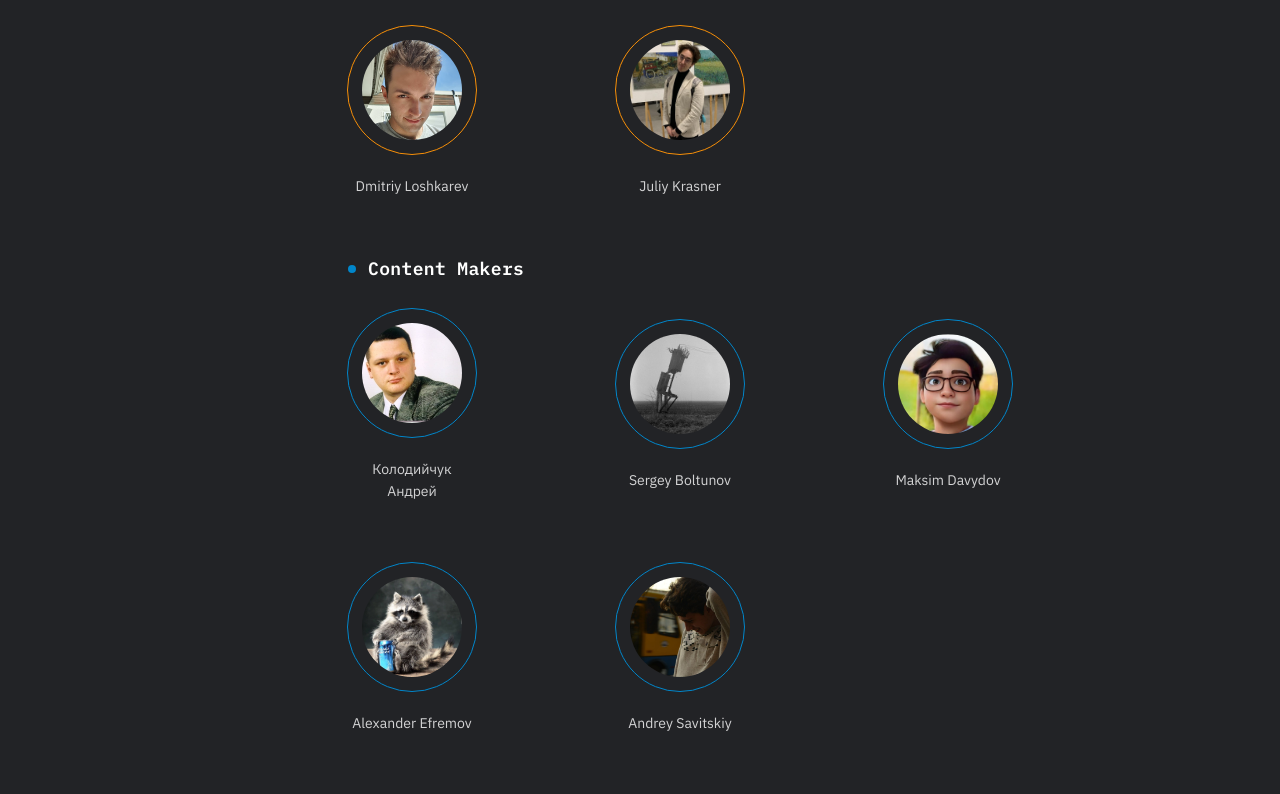
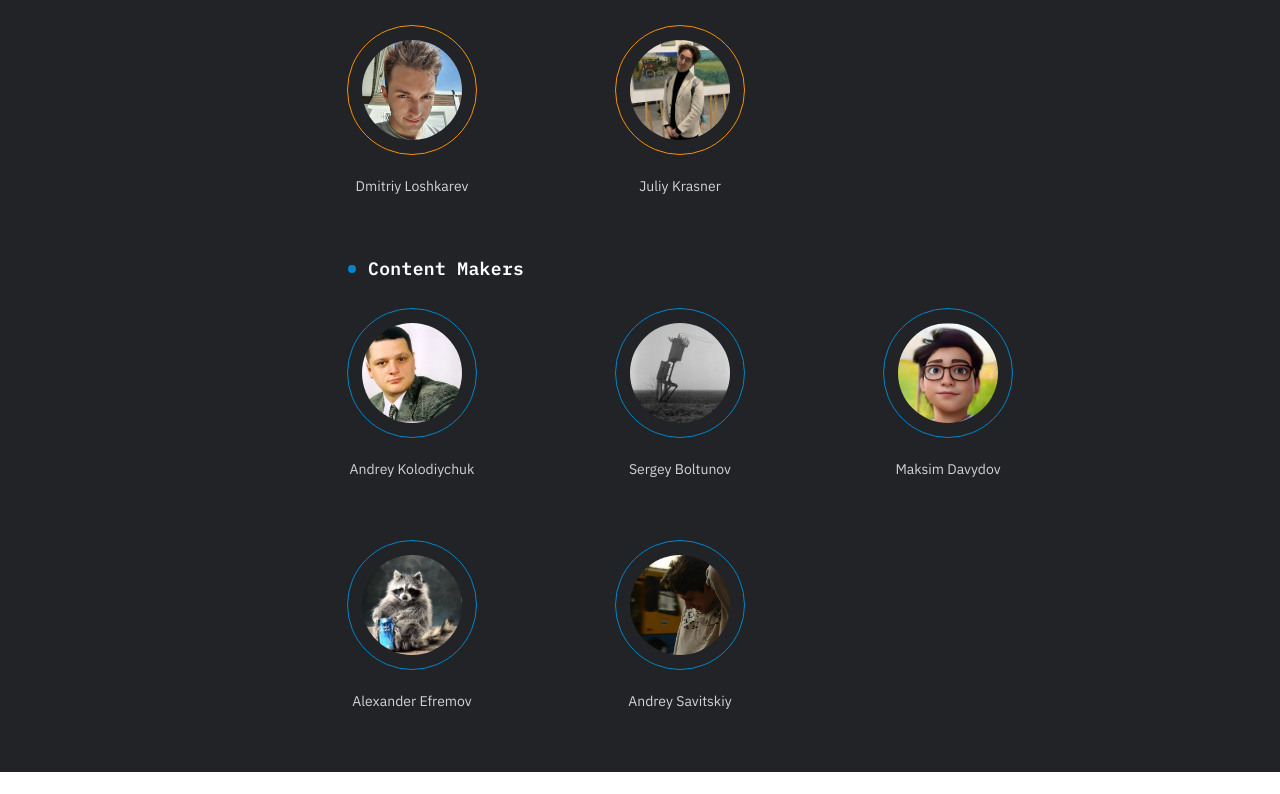
Before and after one commit to A6pAkal7a6pA/avg, a plain HTML site: page index.html in a window 1280 px wide. Shown: the part 7441-8235 px from the top of the page. After the commit the page ends 8213 px from the top, so only its background shows below. Drawn offline with nearby package versions, Linux system fonts and the light colour scheme; a script that the page names is missing.

Commit message:
minor name changes

```diff
--- a/index.html
+++ b/index.html
@@ -984,7 +984,7 @@
 								<img src="img/team-6.png" alt="team member">
 							</div>
 							<div class="team-item__text">
-								Колодийчук Андрей
+								Andrey Kolodiychuk
 							</div>
 						</div>
 						<div class="team-row__item team-item">
```
